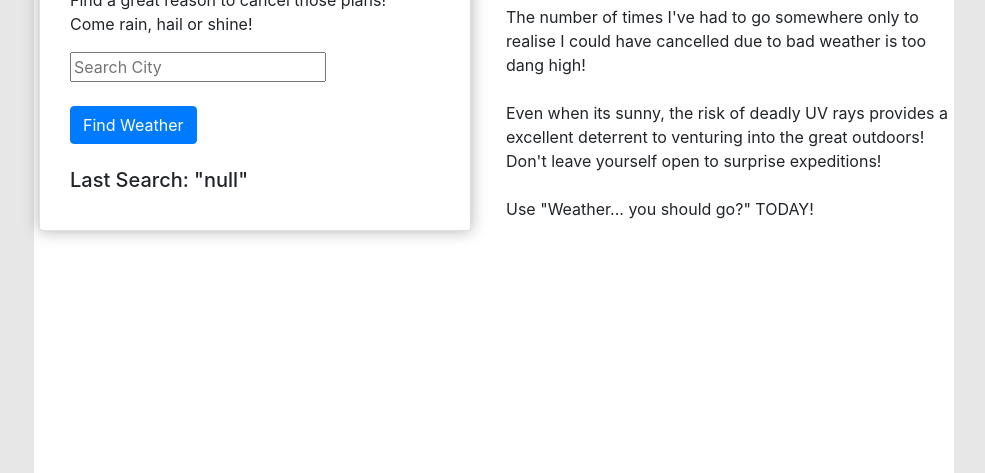
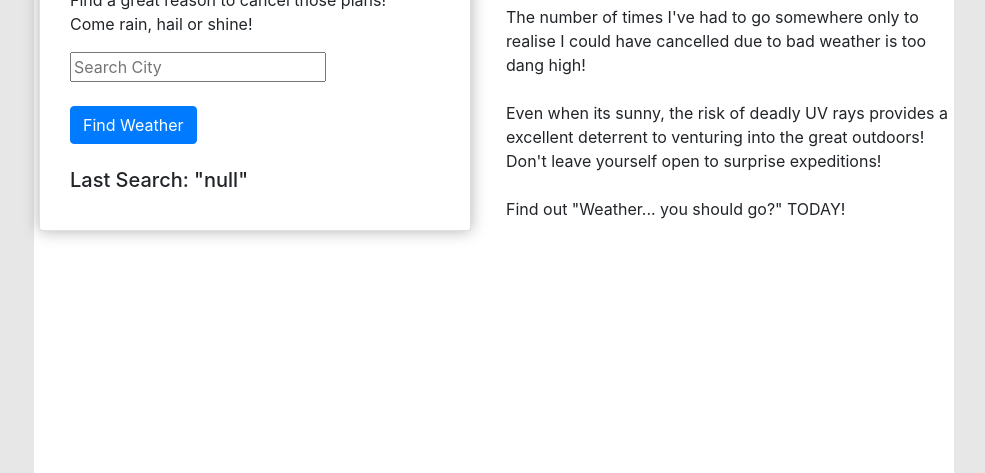
Before and after one commit to Brento20/WeatherApp, a plain HTML site: page index.html in a window 1280 px wide. Shown: the part 327-800 px from the top of the page, without its empty margins (146-1131 px from the left). Drawn offline with nearby package versions, Linux system fonts and the light colour scheme.

Commit message:
trying a quick UI shuffle

```diff
--- a/index.html
+++ b/index.html
@@ -53,7 +53,7 @@
         <!-- Uses a combination of col-* values to make full-size on small devices and half-size on medium or larger devices -->
             <div class="col-12 col-md-6">
                 <h1>Introduction to Weather</h1>
-                <p>The number of times I've had to go somewhere only to realise I could have cancelled due to bad weather is too dang high! <br><br> Even when its sunny, the risk of deadly UV rays provides a excellent deterrent to venturing into the great outdoors!<br> Don't leave yourself open to surprise expeditions!<br><br> Use "Weather... you should go?" TODAY!</p>
+                <p>The number of times I've had to go somewhere only to realise I could have cancelled due to bad weather is too dang high! <br><br> Even when its sunny, the risk of deadly UV rays provides a excellent deterrent to venturing into the great outdoors!<br> Don't leave yourself open to surprise expeditions!<br><br> Find out "Weather... you should go?" TODAY!</p>
             </div>
         </div>
     </div>
```
Also changed, not shown: assets/images/o2d.svg (deleted), 1 other file.
